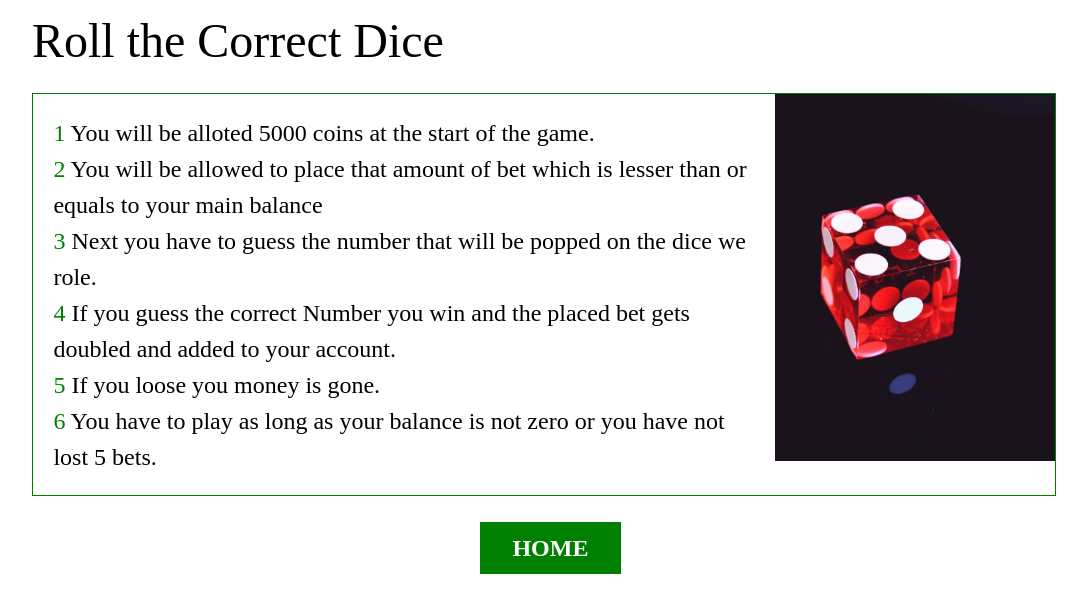
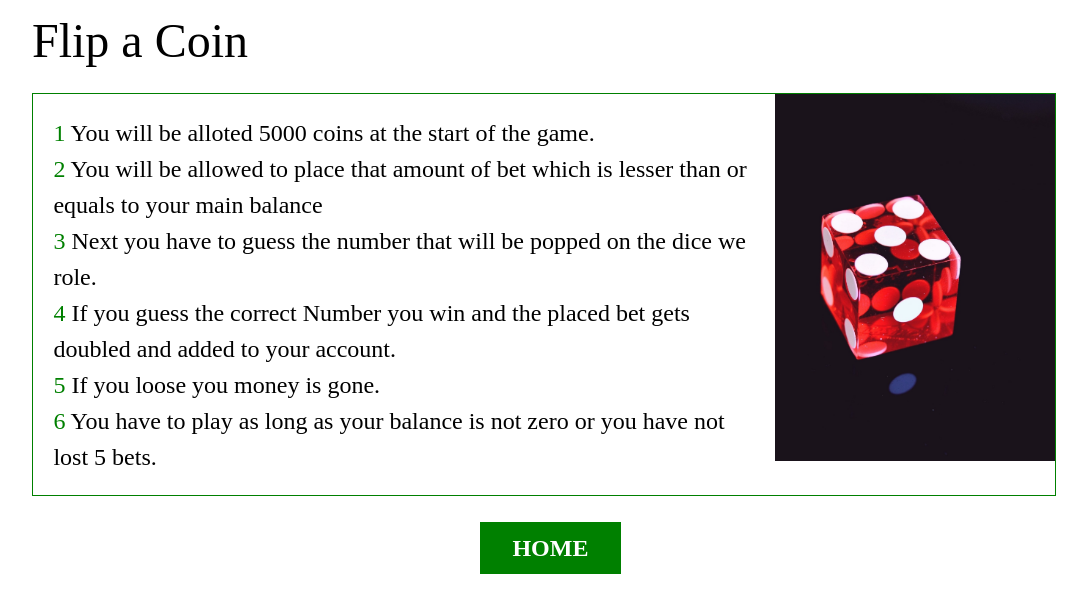
Before and after one commit to JoMallari98/casino, a plain HTML site: page Website_Management/Pages/Flip_A_Coin/index.html in a window 1280 px wide. Shown: the whole page, without its empty margins (96-1183 px from the left). Drawn offline with Linux system fonts and the light colour scheme; files whose address does not match are found by name.

Commit message:
Development process

```diff
--- a/Website_Management/Pages/Flip_A_Coin/index.html
+++ b/Website_Management/Pages/Flip_A_Coin/index.html
@@ -9,7 +9,7 @@
 </head>
 <body>
     <div class="Heading">
-        Roll the Correct Dice
+        Flip a Coin
     </div>
     <div class="Rules">
         <div class="rule">
```
